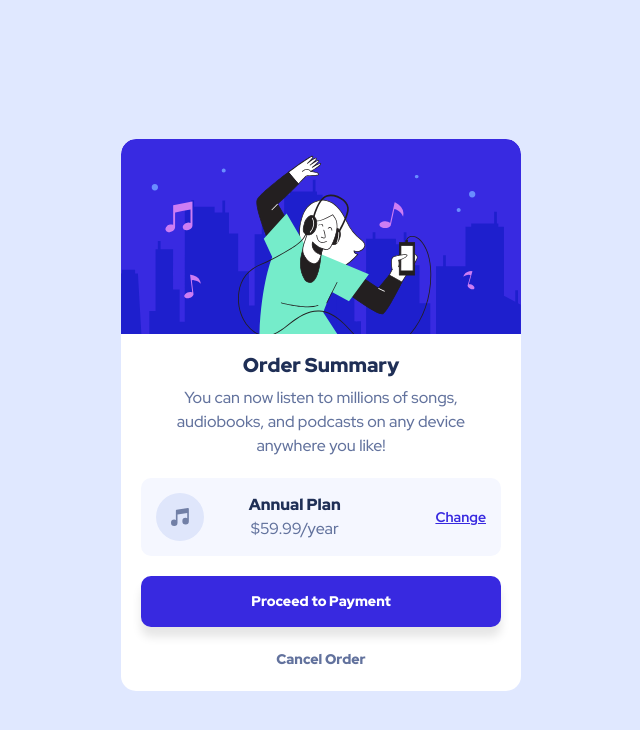
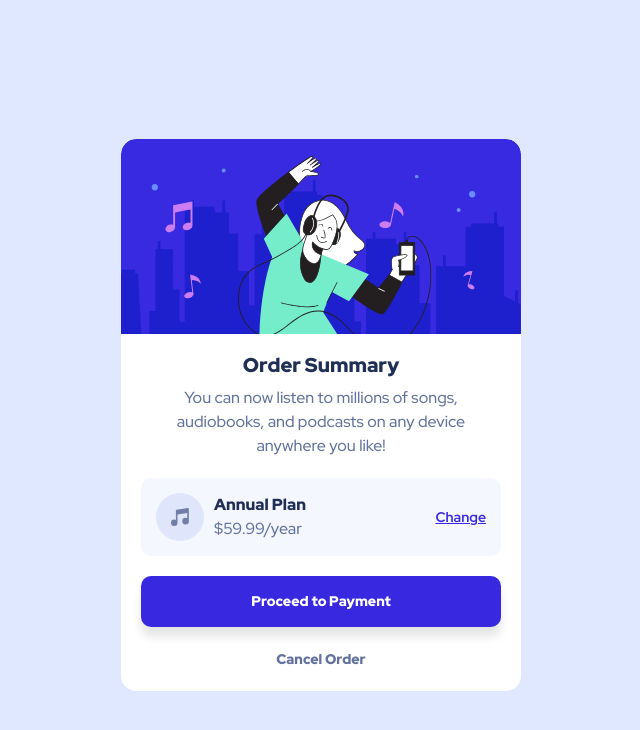
Before and after one commit to dejvoo/order-summary-component, a plain HTML site: page index.html in a window 1280 px wide. Shown: the whole page, without its empty margins (319-959 px from the left). Drawn offline with Linux system fonts and the light colour scheme.

Commit message:
fixed styling

```diff
--- a/style.css
+++ b/style.css
@@ -48,7 +48,8 @@ body {
 
 .plan {
   display: flex;
-  justify-content: space-between;
+  justify-content: flex-start;
+  gap: 10px;
   align-items: center;
   background-color: hsl(225, 100%, 98%);
   padding: 15px;
@@ -56,6 +57,10 @@ body {
   margin-bottom: 20px;
 }
 
+.plan-info {
+  flex: 1;
+  text-align: left;
+}
 .plan-type {
   font-weight: 900;
   color: hsl(223, 47%, 23%);
@@ -70,7 +75,6 @@ body {
   font-weight: 700;
   text-decoration: underline;
   font-size: 14px;
-  margin-left: 50px;
 }
 
 .payment {
```
